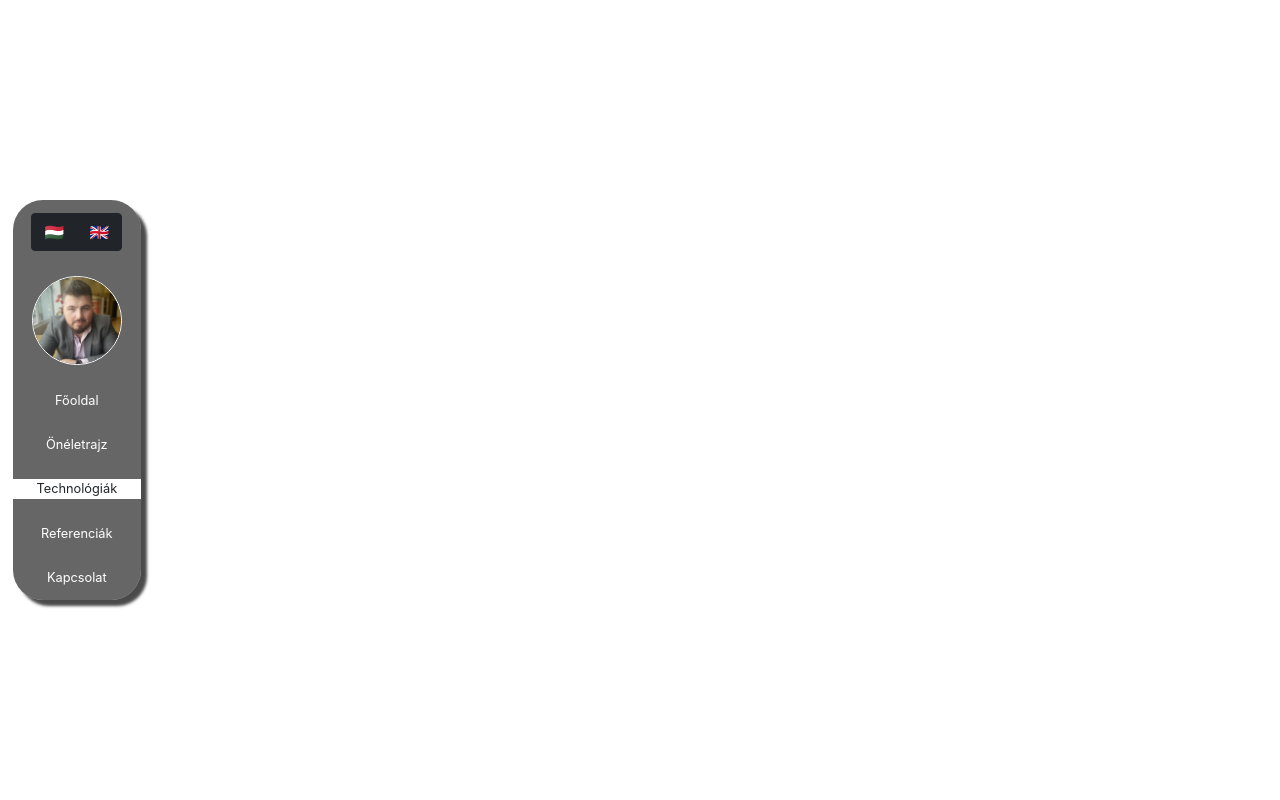
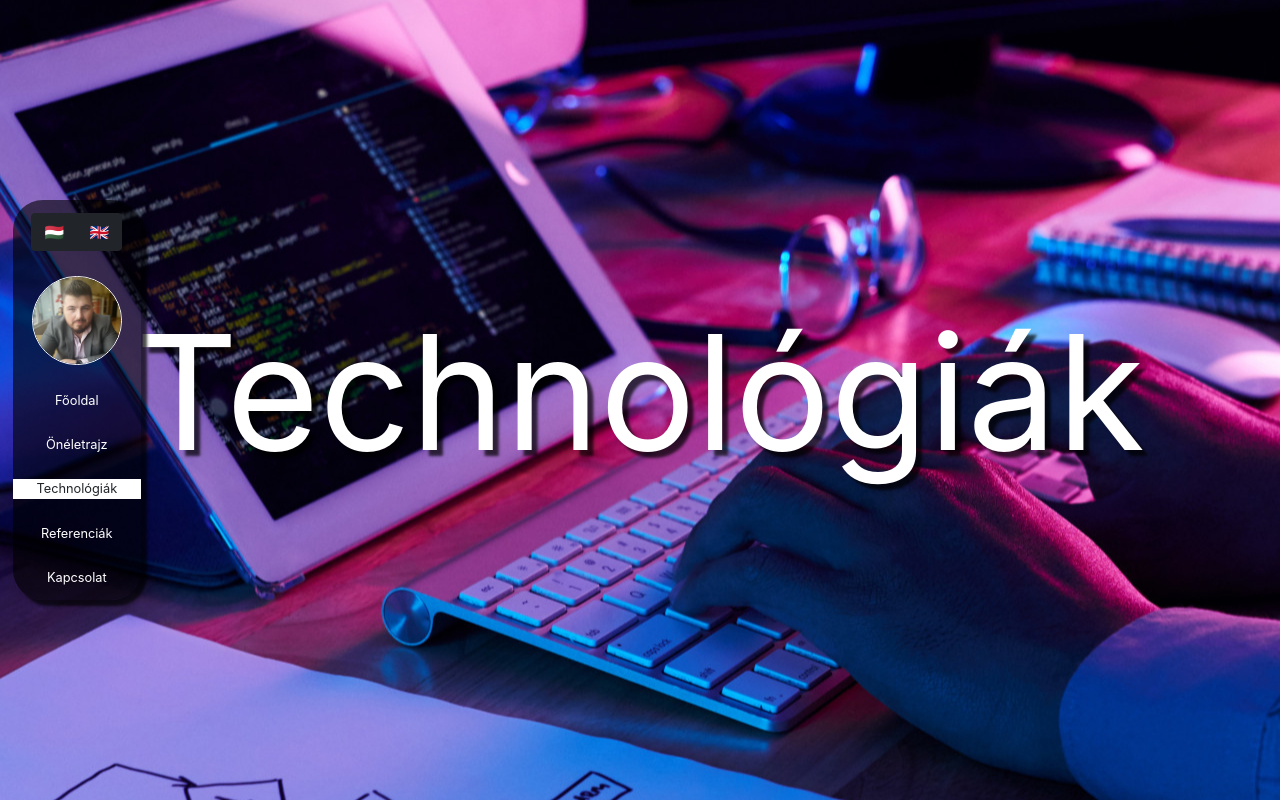
Before and after one commit to zterhes/CV, a React (Create React App) app: page /technologies in a window 1280 px wide. Built offline with nearby package versions, Linux system fonts and the light colour scheme.

Commit message:
add techs page

```diff
--- a/src/App.js
+++ b/src/App.js
@@ -10,6 +10,7 @@ import styled from "styled-components";
 
 import Home from "./pages/home";
 import Resume from './pages/resume'
+import Technologies from './pages/technologies'
 
 
 
@@ -47,6 +48,9 @@ function App() {
             <Route exact path='/resume'>
               <Resume/>
             </Route>
+            <Route exact path='/technologies'>
+              <Technologies/>
+            </Route>
           </Switch>
         </ContentDiv>
       </Page>
--- /dev/null
+++ b/src/pages/technologies.jsx
@@ -0,0 +1,17 @@
+import React from 'react';
+import Page from '../components/styleComponents/Page'
+import backGroundPic from '../img/tech.jpg'
+import Title from '../components/Titel';
+import { useTranslation } from "react-i18next";
+
+
+const Technologies = () => {
+    const { t } = useTranslation()
+    return (
+        <Page url={backGroundPic}>
+            <Title>{t("technologies")}</Title>
+        </Page>
+    );
+}
+
+export default Technologies;
```
Also changed, not shown: src/img/tech.jpg (added).
